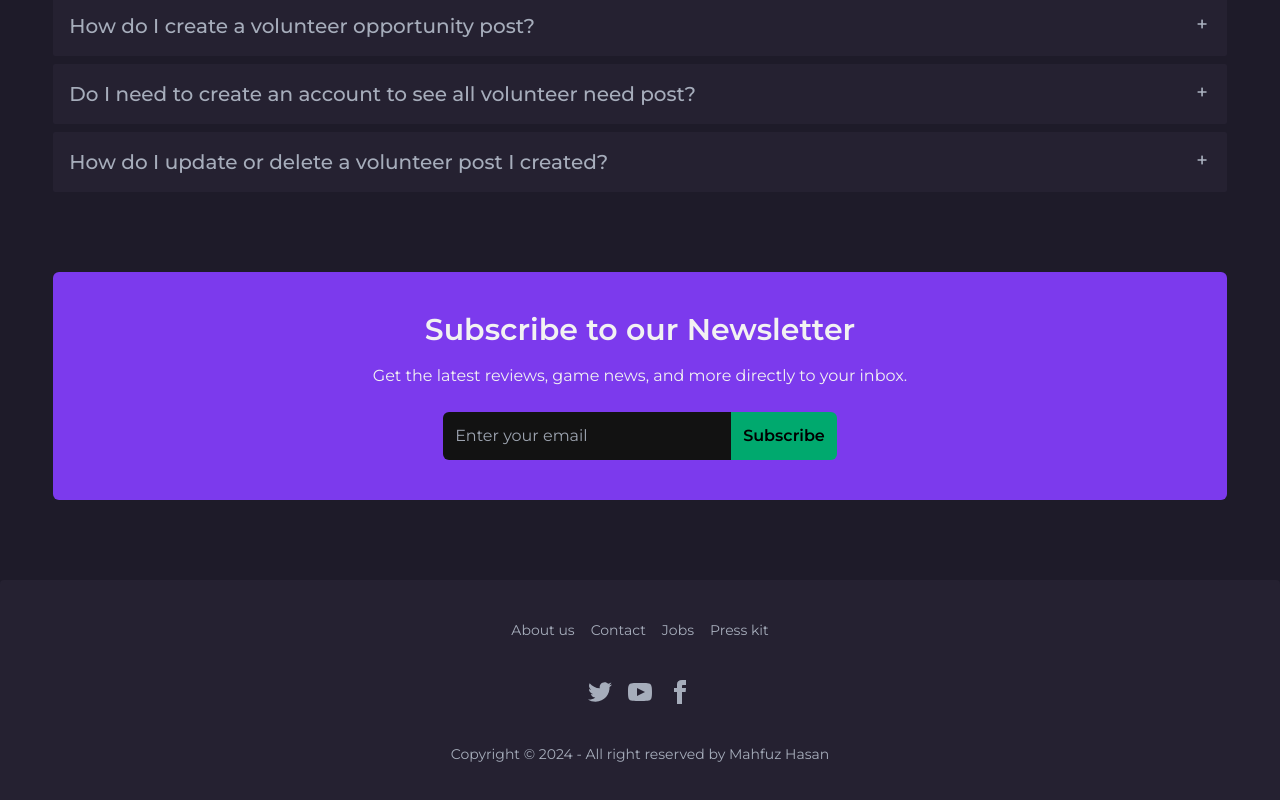
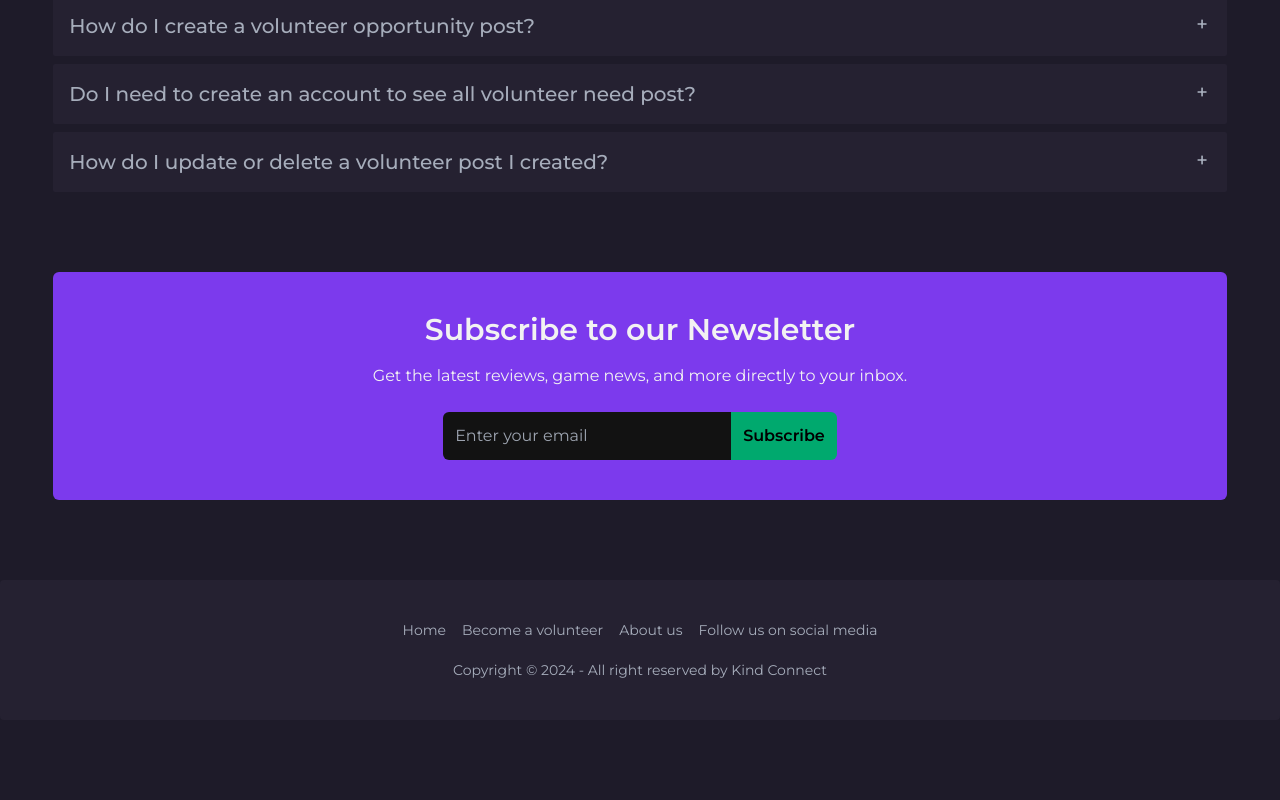
Before and after one commit to mahfuzHasan2003/Kind-Connect-frontend, a React (Vite) app: page / in a window 1280 px wide. Shown: the part 980-1780 px from the top of the page. After the commit the page ends 1700 px from the top, so only its background shows below. Built offline with nearby package versions, Linux system fonts and the light colour scheme; no server answers.

Commit message:
updated footer

```diff
--- a/src/components/Footer.jsx
+++ b/src/components/Footer.jsx
@@ -1,53 +1,36 @@
+import { Link } from "react-router-dom";
+
 const Footer = () => {
   return (
-    <footer className="footer footer-center bg-base-200 text-base-content rounded p-10 gap-y-5 md:gap-y-10 mt-auto">
-      <nav className="grid grid-flow-col gap-4">
-        <a className="link link-hover hover:text-primary-content">About us</a>
-        <a className="link link-hover hover:text-primary-content">Contact</a>
-        <a className="link link-hover hover:text-primary-content">Jobs</a>
-        <a className="link link-hover hover:text-primary-content">Press kit</a>
-      </nav>
-      <nav>
-        <div className="grid grid-flow-col gap-4">
-          <a>
-            <svg
-              xmlns="http://www.w3.org/2000/svg"
-              width="24"
-              height="24"
-              viewBox="0 0 24 24"
-              className="fill-current"
-            >
-              <path d="M24 4.557c-.883.392-1.832.656-2.828.775 1.017-.609 1.798-1.574 2.165-2.724-.951.564-2.005.974-3.127 1.195-.897-.957-2.178-1.555-3.594-1.555-3.179 0-5.515 2.966-4.797 6.045-4.091-.205-7.719-2.165-10.148-5.144-1.29 2.213-.669 5.108 1.523 6.574-.806-.026-1.566-.247-2.229-.616-.054 2.281 1.581 4.415 3.949 4.89-.693.188-1.452.232-2.224.084.626 1.956 2.444 3.379 4.6 3.419-2.07 1.623-4.678 2.348-7.29 2.04 2.179 1.397 4.768 2.212 7.548 2.212 9.142 0 14.307-7.721 13.995-14.646.962-.695 1.797-1.562 2.457-2.549z"></path>
-            </svg>
-          </a>
-          <a>
-            <svg
-              xmlns="http://www.w3.org/2000/svg"
-              width="24"
-              height="24"
-              viewBox="0 0 24 24"
-              className="fill-current"
-            >
-              <path d="M19.615 3.184c-3.604-.246-11.631-.245-15.23 0-3.897.266-4.356 2.62-4.385 8.816.029 6.185.484 8.549 4.385 8.816 3.6.245 11.626.246 15.23 0 3.897-.266 4.356-2.62 4.385-8.816-.029-6.185-.484-8.549-4.385-8.816zm-10.615 12.816v-8l8 3.993-8 4.007z"></path>
-            </svg>
-          </a>
-          <a>
-            <svg
-              xmlns="http://www.w3.org/2000/svg"
-              width="24"
-              height="24"
-              viewBox="0 0 24 24"
-              className="fill-current"
-            >
-              <path d="M9 8h-3v4h3v12h5v-12h3.642l.358-4h-4v-1.667c0-.955.192-1.333 1.115-1.333h2.885v-5h-3.808c-3.596 0-5.192 1.583-5.192 4.615v3.385z"></path>
-            </svg>
-          </a>
-        </div>
+    <footer className="footer footer-center bg-base-200 text-base-content rounded p-10 gap-y-5 md:gap-y-5 mt-auto">
+      <nav className="flex flex-wrap justify-center gap-4">
+        <Link className="link link-hover hover:text-primary-content" to="/">
+          Home
+        </Link>
+        <Link
+          className="link link-hover hover:text-primary-content"
+          to="/all-volunteer-need-posts"
+        >
+          Become a volunteer
+        </Link>
+        <Link
+          className="link link-hover hover:text-primary-content"
+          to="/about-us"
+        >
+          About us
+        </Link>
+        <Link
+          target="_blank"
+          className="link link-hover hover:text-primary-content"
+          to="https://www.linkedin.com/in/mahfuzhasan2003/"
+        >
+          Follow us on social media
+        </Link>
       </nav>
       <aside>
         <p>
-          Copyright © {new Date().getFullYear()} - All right reserved by Mahfuz
-          Hasan
+          Copyright © {new Date().getFullYear()} - All right reserved by Kind
+          Connect
         </p>
       </aside>
     </footer>
```
